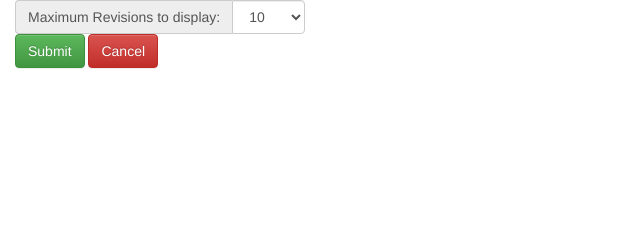
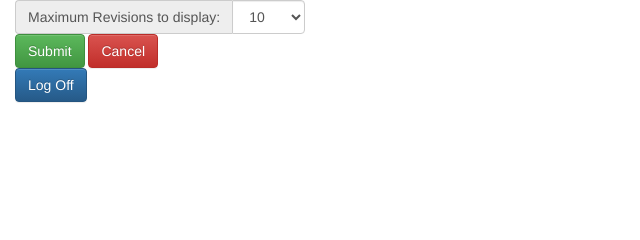
Before and after one commit to jervine-gogo/python-helm-web, a Flask app: template templates/nameChartSelect.html in a window 1280 px wide. Shown: the part 131-371 px from the top of the page, without its empty margins (0-640 px from the left). Run offline with Flask 2, Linux system fonts and the light colour scheme; the template is opened without the code that fills it: values that come from a table or form of the project are taken from there, others are empty; parts of the project's set-up code (start-up, migrations or seed data) failed here and were passed over; some libraries are stand-ins or nearby versions.

Commit message:
Added logout option

```diff
--- a/templates/chartRevisionList.html
+++ b/templates/chartRevisionList.html
@@ -23,4 +23,6 @@
         {{ table }}
       </table>
       <a class="btn btn-primary" href="/" role="button">Home</a>
+      <br>
+      <a class="btn btn-primary" href="/oauth2/sign_out" role="button">Log Off</a>
     </body>
--- a/templates/nameChartSelect.html
+++ b/templates/nameChartSelect.html
@@ -42,6 +42,8 @@
               <p>
                 {{ form.submitButton(class_="btn btn-success") }}
                 <a class="btn btn-danger" href="/" role="button">Cancel</a>
+		<br>
+		<a class="btn btn-primary" href="/oauth2/sign_out" role="button">Log Off</a>
               </p>
             </form>
           </div>
--- a/templates/nameDeploySelect.html
+++ b/templates/nameDeploySelect.html
@@ -32,6 +32,8 @@
               <p>
                 {{ form.submitButton(class_="btn btn-success") }}
                 <a class="btn btn-danger" href="/" role="button">Cancel</a>
+		<br>
+		<a class="btn btn-primary" href="/oauth2/sign_out" role="button">Log Off</a>
               </p>
             </form>
           </div>
```
